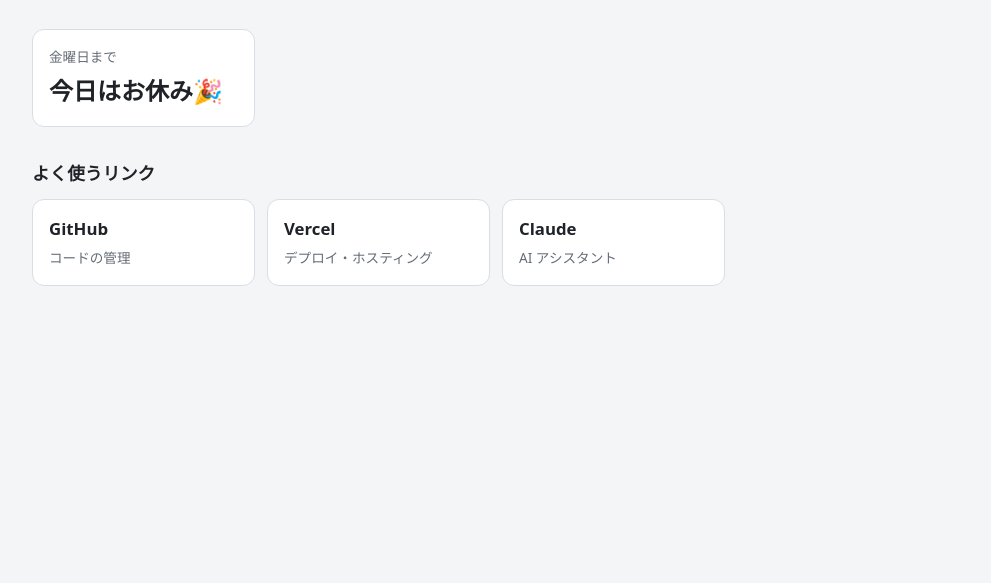
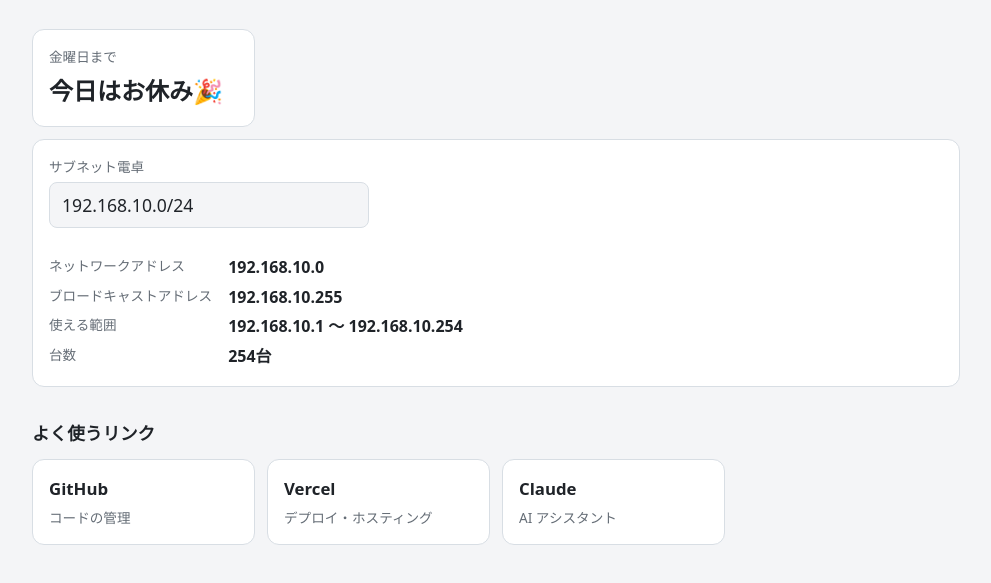
Before and after one commit to M-Ota-gh/dashboard, a plain HTML site: page index.html in a window 1280 px wide. Shown: the part 269-852 px from the top of the page, without its empty margins (144-1135 px from the left). Before the commit the page ends 800 px from the top, so only its background shows below. Drawn offline with Linux system fonts and the light colour scheme.

Commit message:
サブネット電卓のカードを足す
Co-Authored-By: Claude Opus 5.5 <noreply@anthropic.com>

```diff
--- a/index.html
+++ b/index.html
@@ -20,6 +20,19 @@
         <div class="card info-card">
           <span class="card-desc">金曜日まで</span>
           <span id="friday" class="info-value">あと -日</span>
+        </div>
+
+        <div class="card info-card card-wide">
+          <label class="card-desc" for="subnet-input">サブネット電卓</label>
+          <input id="subnet-input" class="subnet-input" type="text" value="192.168.10.0/24"
+                 placeholder="192.168.10.0/24" inputmode="decimal" autocomplete="off" spellcheck="false">
+          <p id="subnet-error" class="subnet-error" role="alert"></p>
+          <dl id="subnet-result" class="subnet-result">
+            <dt>ネットワークアドレス</dt><dd id="subnet-network">-</dd>
+            <dt>ブロードキャストアドレス</dt><dd id="subnet-broadcast">-</dd>
+            <dt>使える範囲</dt><dd id="subnet-range">-</dd>
+            <dt>台数</dt><dd id="subnet-hosts">-</dd>
+          </dl>
         </div>
       </div>
     </section>
--- a/script.js
+++ b/script.js
@@ -29,3 +29,82 @@ function update() {
 
 update();
 setInterval(update, 1000);
+
+// ===== サブネット電卓 =====
+
+// "192.168.10.0/24" を読んで、結果を返す。読めないときは { error: "…" } を返す
+function calcSubnet(text) {
+  const match = text.trim().match(/^(\d{1,3})\.(\d{1,3})\.(\d{1,3})\.(\d{1,3})\/(\d{1,2})$/);
+  if (!match) {
+    return { error: "192.168.10.0/24 のような形で入れてください" };
+  }
+
+  const octets = match.slice(1, 5).map(Number);
+  const prefix = Number(match[5]);
+  if (octets.some((n) => n > 255)) {
+    return { error: "数字は 0〜255 で入れてください" };
+  }
+  if (prefix > 32) {
+    return { error: "/ のあとは 0〜32 で入れてください" };
+  }
+
+  // IP アドレスを 32 ビットの数にする（>>> 0 で符号なしにそろえる）
+  const ip = ((octets[0] << 24) | (octets[1] << 16) | (octets[2] << 8) | octets[3]) >>> 0;
+  const mask = prefix === 0 ? 0 : (0xffffffff << (32 - prefix)) >>> 0;
+  const network = (ip & mask) >>> 0;
+  const broadcast = (network | ~mask) >>> 0;
+  const size = 2 ** (32 - prefix);
+
+  let first, last, hosts;
+  if (prefix === 32) {
+    // 1台だけ
+    first = last = network;
+    hosts = 1;
+  } else if (prefix === 31) {
+    // 2台で直結する特別な使い方（RFC 3021）
+    first = network;
+    last = broadcast;
+    hosts = 2;
+  } else {
+    // ネットワークアドレスとブロードキャストアドレスの2つは使えない
+    first = network + 1;
+    last = broadcast - 1;
+    hosts = size - 2;
+  }
+
+  return {
+    network: toIp(network),
+    broadcast: toIp(broadcast),
+    range: first === last ? toIp(first) : `${toIp(first)} 〜 ${toIp(last)}`,
+    hosts: `${hosts.toLocaleString("ja-JP")}台`,
+  };
+}
+
+function toIp(n) {
+  return [n >>> 24, (n >>> 16) & 255, (n >>> 8) & 255, n & 255].join(".");
+}
+
+const subnetInput = document.getElementById("subnet-input");
+const subnetError = document.getElementById("subnet-error");
+const subnetResult = document.getElementById("subnet-result");
+const subnetFields = {
+  network: document.getElementById("subnet-network"),
+  broadcast: document.getElementById("subnet-broadcast"),
+  range: document.getElementById("subnet-range"),
+  hosts: document.getElementById("subnet-hosts"),
+};
+
+function updateSubnet() {
+  const result = calcSubnet(subnetInput.value);
+  const hasError = Boolean(result.error);
+
+  // 入れている途中（空欄）はエラーを出さない
+  subnetError.textContent = hasError && subnetInput.value.trim() !== "" ? result.error : "";
+  subnetResult.classList.toggle("is-empty", hasError);
+  for (const key in subnetFields) {
+    subnetFields[key].textContent = hasError ? "-" : result[key];
+  }
+}
+
+subnetInput.addEventListener("input", updateSubnet);
+updateSubnet();
--- a/style.css
+++ b/style.css
@@ -133,6 +133,66 @@ body {
   font-variant-numeric: tabular-nums;
 }
 
+/* 横いっぱいに広げるカード */
+.card-wide {
+  grid-column: 1 / -1;
+}
+
+/* ===== サブネット電卓 ===== */
+.subnet-input {
+  width: 100%;
+  max-width: 320px;
+  padding: 8px 12px;
+  font: inherit;
+  font-size: 1.1rem;
+  font-variant-numeric: tabular-nums;
+  color: var(--text);
+  background: var(--bg);
+  border: 1px solid var(--border);
+  border-radius: 8px;
+}
+
+.subnet-input:focus {
+  outline: 2px solid var(--accent);
+  outline-offset: 1px;
+}
+
+.subnet-error {
+  margin: 0;
+  min-height: 1.4em;
+  font-size: 0.85rem;
+  color: #d1242f;
+}
+
+.subnet-result {
+  display: grid;
+  grid-template-columns: auto 1fr;
+  gap: 4px 16px;
+  margin: 0;
+}
+
+.subnet-result dt {
+  font-size: 0.85rem;
+  color: var(--muted);
+}
+
+.subnet-result dd {
+  margin: 0;
+  font-weight: 600;
+  font-variant-numeric: tabular-nums;
+  overflow-wrap: anywhere;
+}
+
+.subnet-result.is-empty dd {
+  color: var(--muted);
+}
+
+@media (prefers-color-scheme: dark) {
+  .subnet-error {
+    color: #ff7b72;
+  }
+}
+
 /* ===== スマホ向け ===== */
 @media (max-width: 480px) {
   .container {
@@ -148,6 +208,16 @@ body {
     padding: 20px 12px;
   }
 
+  /* サブネット電卓の結果は、項目名と値を縦に並べる */
+  .subnet-result {
+    grid-template-columns: 1fr;
+    gap: 0;
+  }
+
+  .subnet-result dd {
+    margin-bottom: 6px;
+  }
+
   /* スマホでは2列 */
   .card-grid {
     grid-template-columns: repeat(2, 1fr);
```
